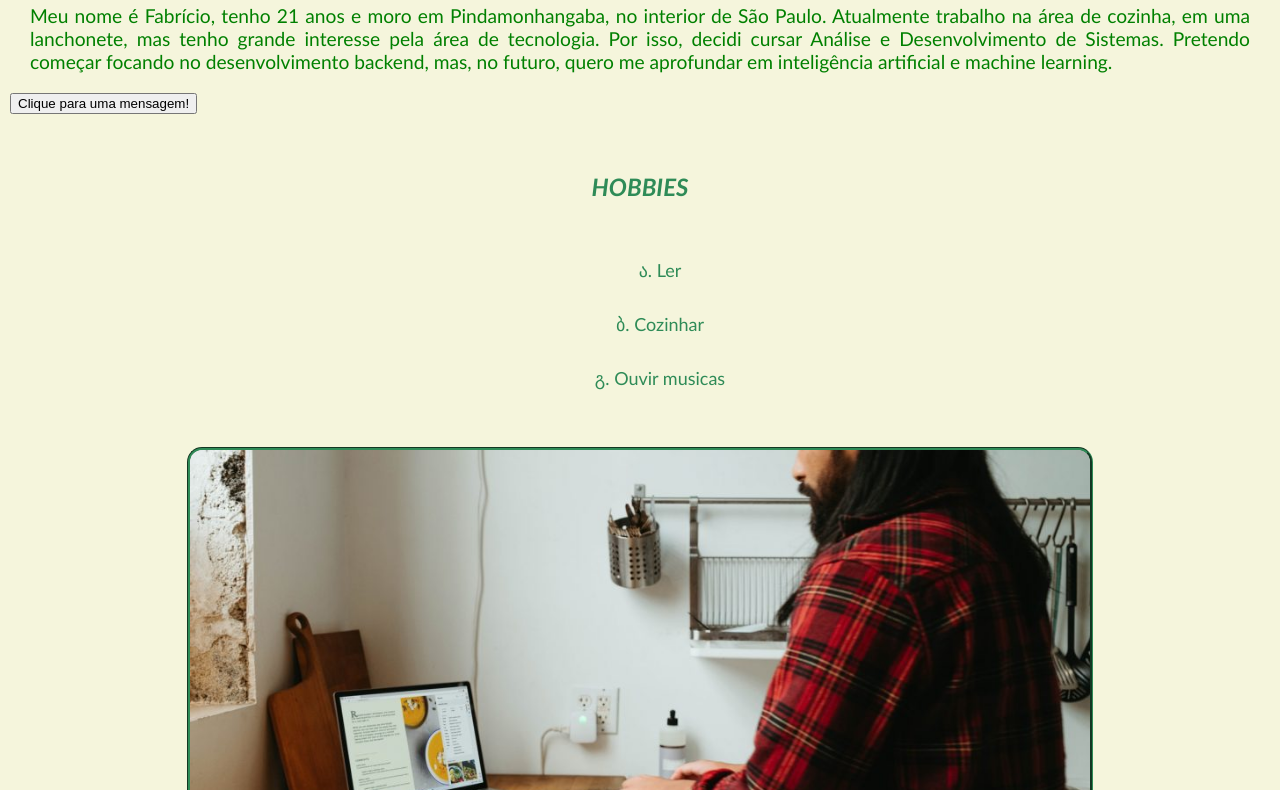
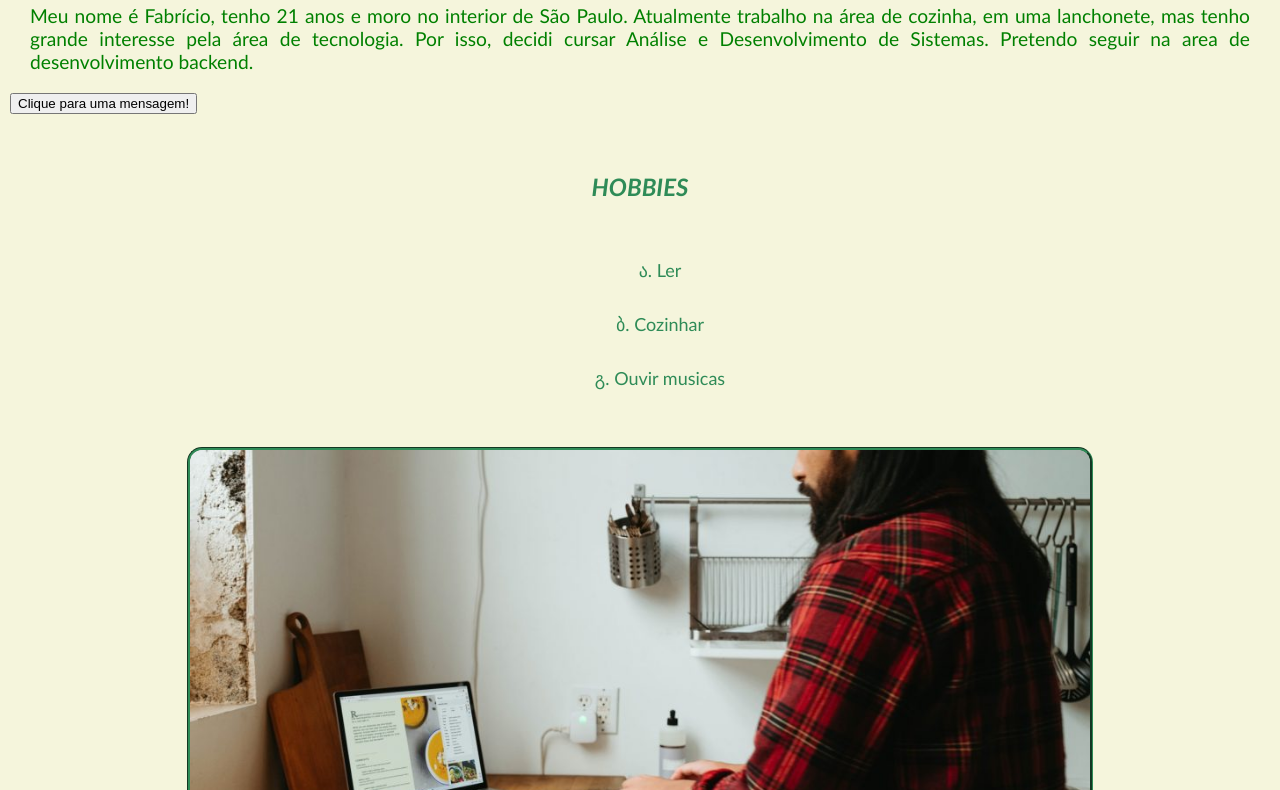
Before and after one commit to Miraioff/about-me-page, a plain HTML site: page index.html in a window 1280 px wide. Shown: the part 75-865 px from the top of the page. Drawn offline with Linux system fonts and the light colour scheme.

Commit message:
pequena correção

```diff
--- a/index.html
+++ b/index.html
@@ -5,15 +5,14 @@
     <meta name="viewport" content="width=device-width, initial-scale=1.0">
     <title>Sobre mim</title>
     <link rel="shortcut icon" href="img/favicon.ico">
-    <link rel="stylesheet" href="estilo.css">
+    <link rel="stylesheet" href="style.css">
 </head>
 <body>
     <h1>FABRICIO</h1>
     <p>
-        Meu nome é Fabrício, tenho 21 anos e moro em Pindamonhangaba, no interior de São Paulo.
+        Meu nome é Fabrício, tenho 21 anos e moro no interior de São Paulo.
         Atualmente trabalho na área de cozinha, em uma lanchonete, mas tenho grande interesse pela área de tecnologia.
-        Por isso, decidi cursar Análise e Desenvolvimento de Sistemas. Pretendo começar focando no desenvolvimento backend,
-        mas, no futuro, quero me aprofundar em inteligência artificial e machine learning.
+        Por isso, decidi cursar Análise e Desenvolvimento de Sistemas. Pretendo seguir na area de desenvolvimento backend.
     </p>
     <button id="mensagemBtn">Clique para uma mensagem!</button>
     <p id="mensagemTexto"></p>
```
Also changed, not shown: style.css (renamed from estilo.css).
